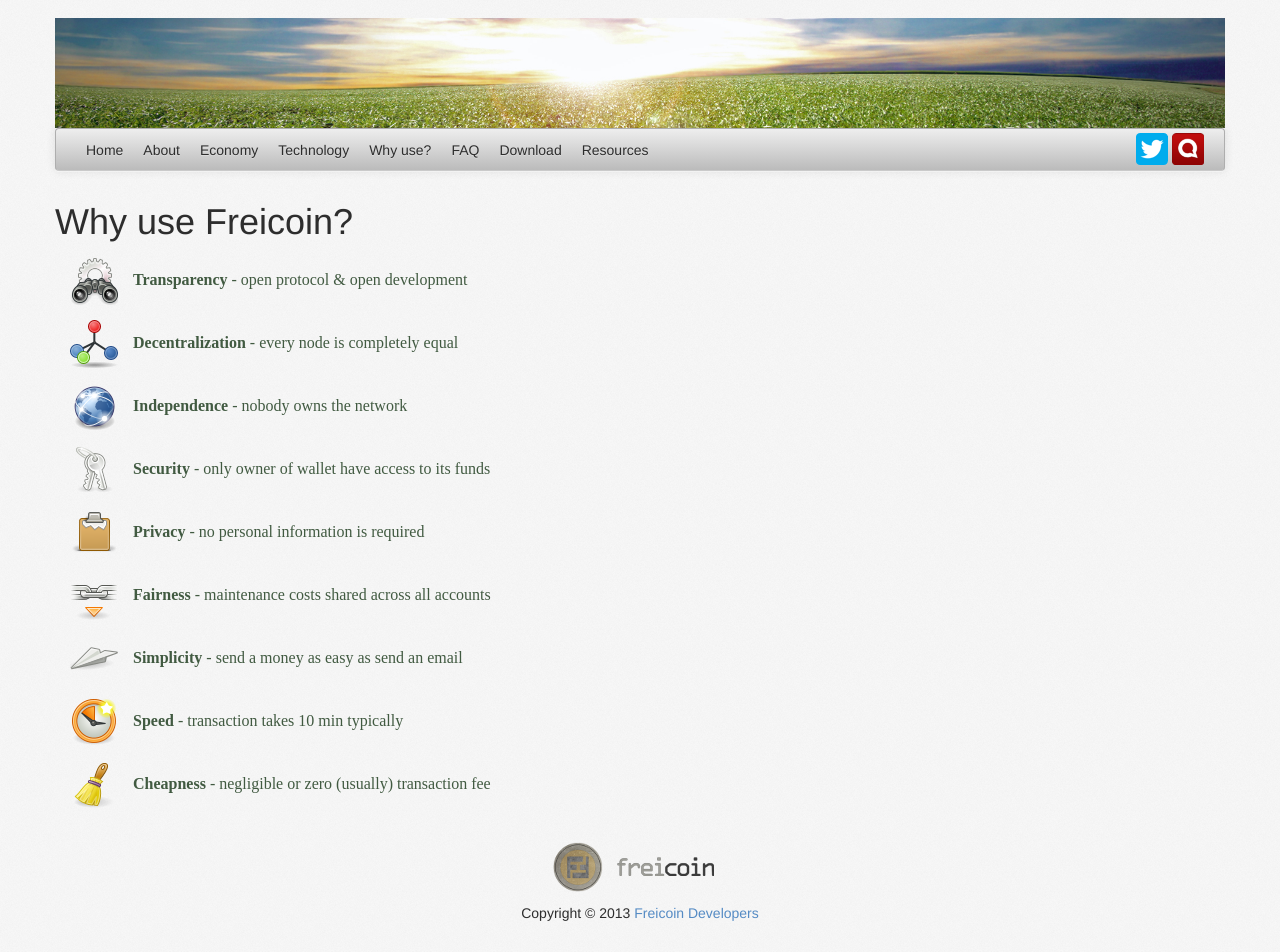
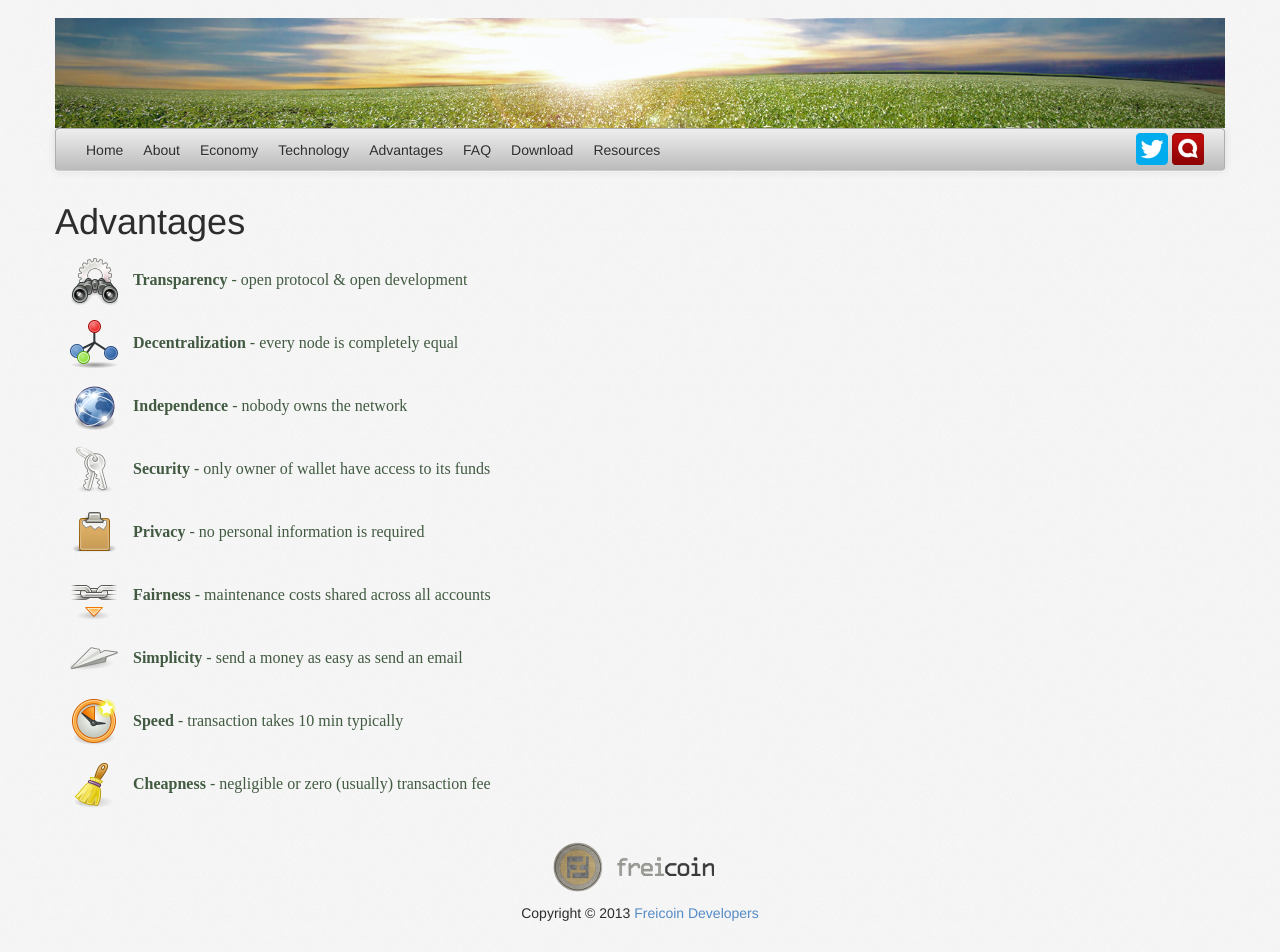
Before and after one commit to freicoin/freico.in, a Jekyll site: the page built from advantages/index.md, in a window 1280 px wide. Built offline with Jekyll 4.4.1, drawn with Linux system fonts in a browser that asks for light colours; nearby versions of some CDN libraries; some web fonts are replaced; comment, search, counter and statistics services are not loaded.

Commit message:
Rename 'Why use?' -> 'Advantages'

```diff
--- a/_config.yml
+++ b/_config.yml
@@ -36,8 +36,8 @@
             title: Technology
             url: /technology/index.html
         -
-            title: Why use?
-            url: /why/index.html
+            title: Advantages
+            url: /advantages/index.html
         -
             title: FAQ
             url: /faq/index.html
--- a/why/index.md
+++ b/advantages/index.md
@@ -1,11 +1,11 @@
 ---
 layout: default
 groups: ['primary']
-menu: Why use?
-title: Why use Freicoin?
+menu: Advantages
+title: Advantages
 ---
 
-<h1>Why use Freicoin?</h1>
+<h1>Advantages</h1>
 
 <div>
 	<ul class="big_icons">
```
